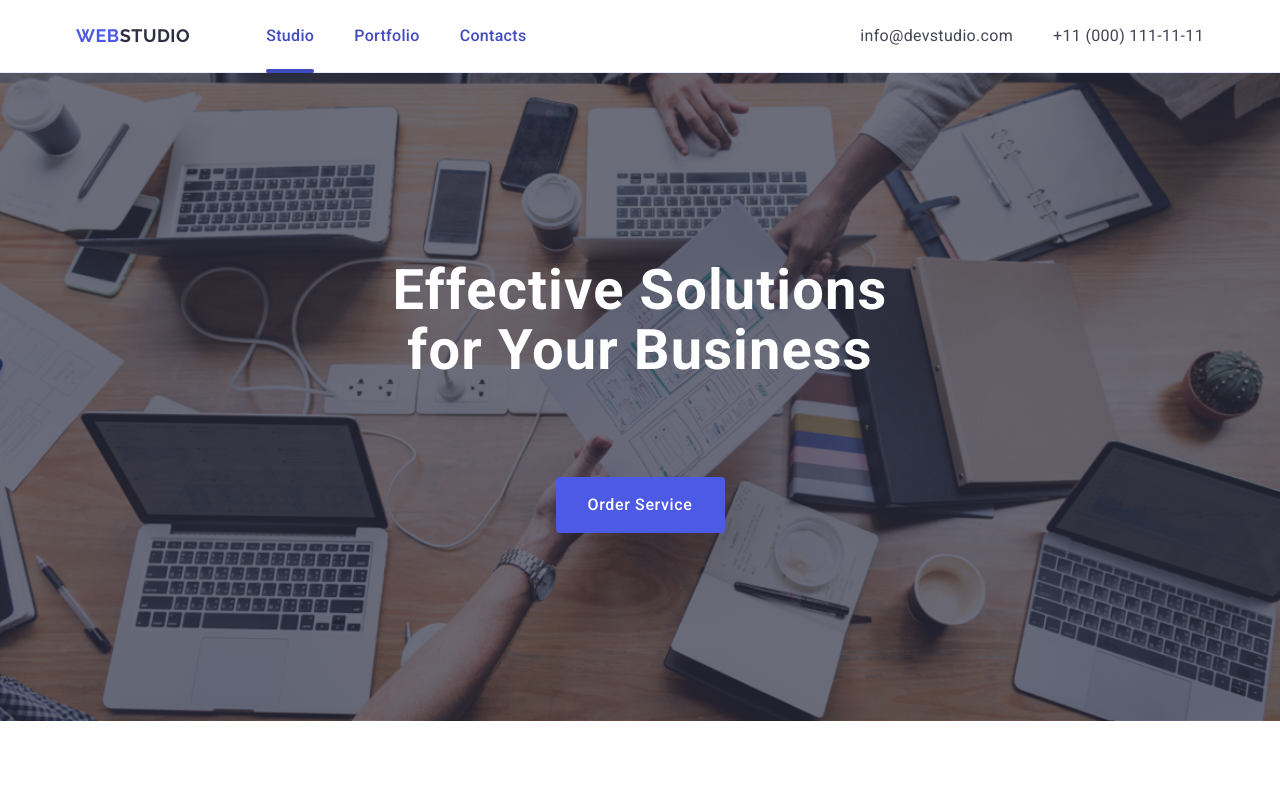
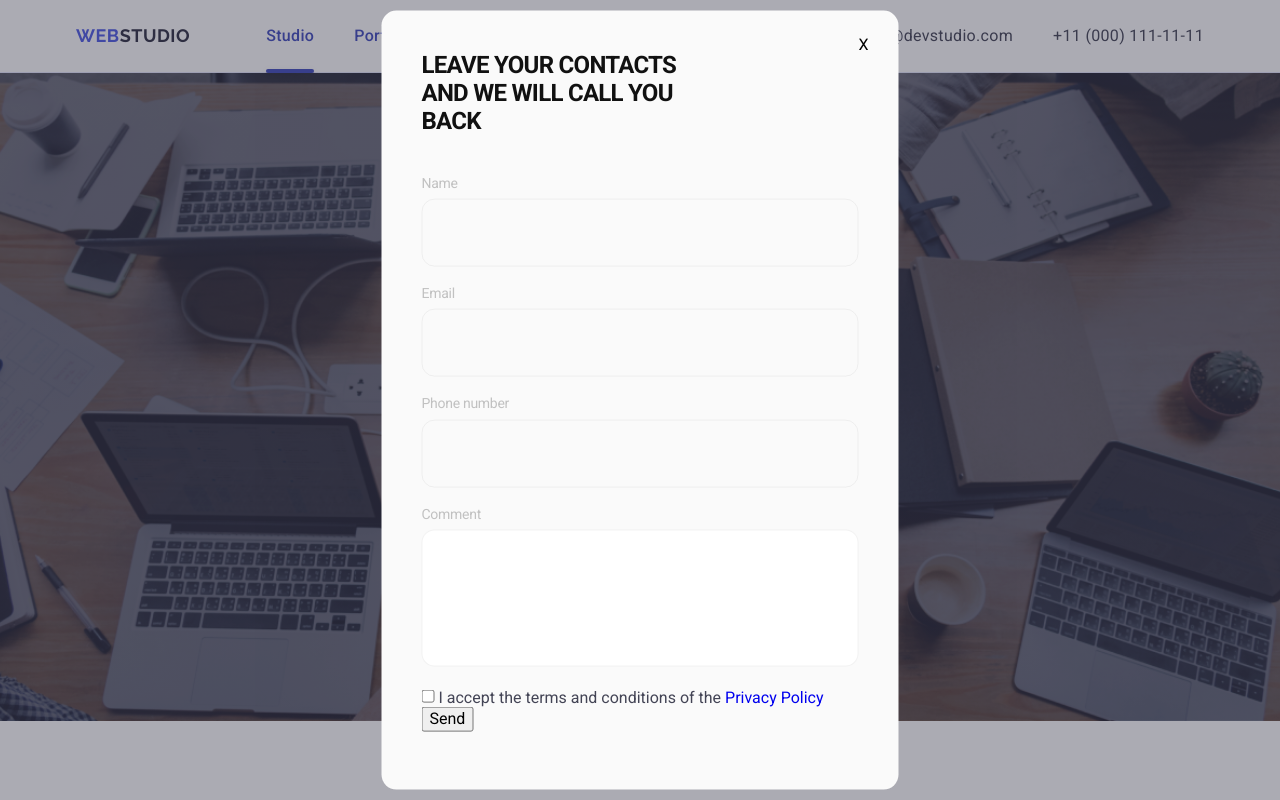
Before and after one commit to Yaroslav-Bohdanov/goit-markup-hw-06, a plain HTML site: page index.html in a window 1280 px wide. Shown: the top 800 px of the page. Drawn offline with nearby package versions, Linux system fonts and the light colour scheme.

Commit message:
init HTML page

```diff
--- a/css/styles.css
+++ b/css/styles.css
@@ -494,3 +494,97 @@ button {
 }
 
 /* #endregion */
+/* #region Open */
+.backdrop {
+  position: fixed;
+  top: 0;
+  left: 0;
+  width: 100%;
+  height: 100%;
+  background-color: rgba(46, 47, 66, 0.4);
+  z-index: 100;
+  visibility: hidden;
+  pointer-events: none;
+  opacity: 0;
+  transition: 500ms cubic-bezier(0.4, 0, 0.2, 1);
+  transition-property: visibility, pacity, pointer-events;
+}
+.backdrop.is-open {
+  visibility: visible;
+  pointer-events: auto;
+  opacity: 1;
+}
+.modal {
+  border-radius: 15px;
+  width: 517px;
+  background: #fafafa;
+  position: absolute;
+  top: 50%;
+  left: 50%;
+  transform: translate(-50%, -50%);
+  padding: 40px;
+}
+
+.modal-title {
+  font-weight: 600;
+  font-size: 24px;
+  line-height: 1.17;
+  letter-spacing: -0.03em;
+  text-transform: uppercase;
+  color: #111;
+  max-width: 298px;
+  margin-bottom: 40px;
+}
+.accent-color {
+  color: #fd9222;
+}
+
+.btn-close-modal {
+  position: absolute;
+  top: 24px;
+  right: 24px;
+  border: none;
+  background-color: transparent;
+}
+
+.form-chocolate {
+}
+
+.modal-wrapper {
+  margin-bottom: 18px;
+}
+
+.modal-label {
+  display: block;
+  margin-bottom: 8px;
+  font-size: 14px;
+  letter-spacing: -0.02em;
+  color: rgba(64, 64, 64, 0.3);
+}
+
+.modal-field {
+  position: relative;
+  margin-bottom: 18px;
+}
+
+.modal-field-input {
+  width: 100%;
+  height: 68px;
+  border: 1.5px solid rgba(17, 17, 17, 0.05);
+  border-radius: 13px;
+  padding: 22px 24px;
+  background-color: transparent;
+}
+
+.modal-textarea-wrapper {
+  margin-bottom: 18px;
+}
+
+.modal-textarea {
+  width: 100%;
+  border: 1.5px solid rgba(17, 17, 17, 0.05);
+  border-radius: 13px;
+  padding: 22px 24px 93px 24px;
+  height: 137px;
+  resize: none;
+}
--- a/index.html
+++ b/index.html
@@ -567,5 +567,73 @@
         </div>
       </div>
     </footer>
+    <div class="backdrop is-open">
+      <div class="modal">
+        <h2 class="modal-title">
+          Leave your contacts and we will call you back
+        </h2>
+        <button class="btn-close-modal" type="button">X</button>
+        <form class="form-chocolate" autocomplete="off">
+          <div class="modal-wrapper">
+            <label class="modal-label" for="user-name">Name</label>
+            <div class="modal-field">
+              <input
+                class="modal-field-input"
+                type="text"
+                name="user-name"
+                id="user-name"
+              />
+            </div>
+
+            <label class="modal-label" for="user-email">Email</label>
+            <div class="modal-field">
+              <input
+                class="modal-field-input"
+                type="email"
+                name="user-email"
+                id="user-email"
+              />
+            </div>
+
+            <label class="modal-label" for="user-phone">Phone number</label>
+            <div class="modal-field">
+              <input
+                class="modal-field-input"
+                type="tel"
+                name="user-phone"
+                id="user-phone"
+              />
+            </div>
+
+            <div class="modal-textarea-wrapper">
+              <label class="modal-label" for="comment-user">Comment</label>
+              <textarea
+                class="modal-textarea"
+                name="comment-user"
+                id="comment-user"
+              >
+              </textarea>
+            </div>
+
+            <div class="modal-wrapper-checkbox">
+              <input
+                class="checkbox"
+                type="checkbox"
+                name="checkbox-user"
+                id="checkbox-user"
+              />
+              <label class="modal-checkbox-user" for="checkbox-user"
+                >I accept the terms and conditions of the
+                <a class="checkbox-policy-link" href="#"
+                  >Privacy Policy</a
+                ></label
+              >
+            </div>
+
+            <button class="modal-form-btn" type="submit">Send</button>
+          </div>
+        </form>
+      </div>
+    </div>
   </body>
 </html>
```
